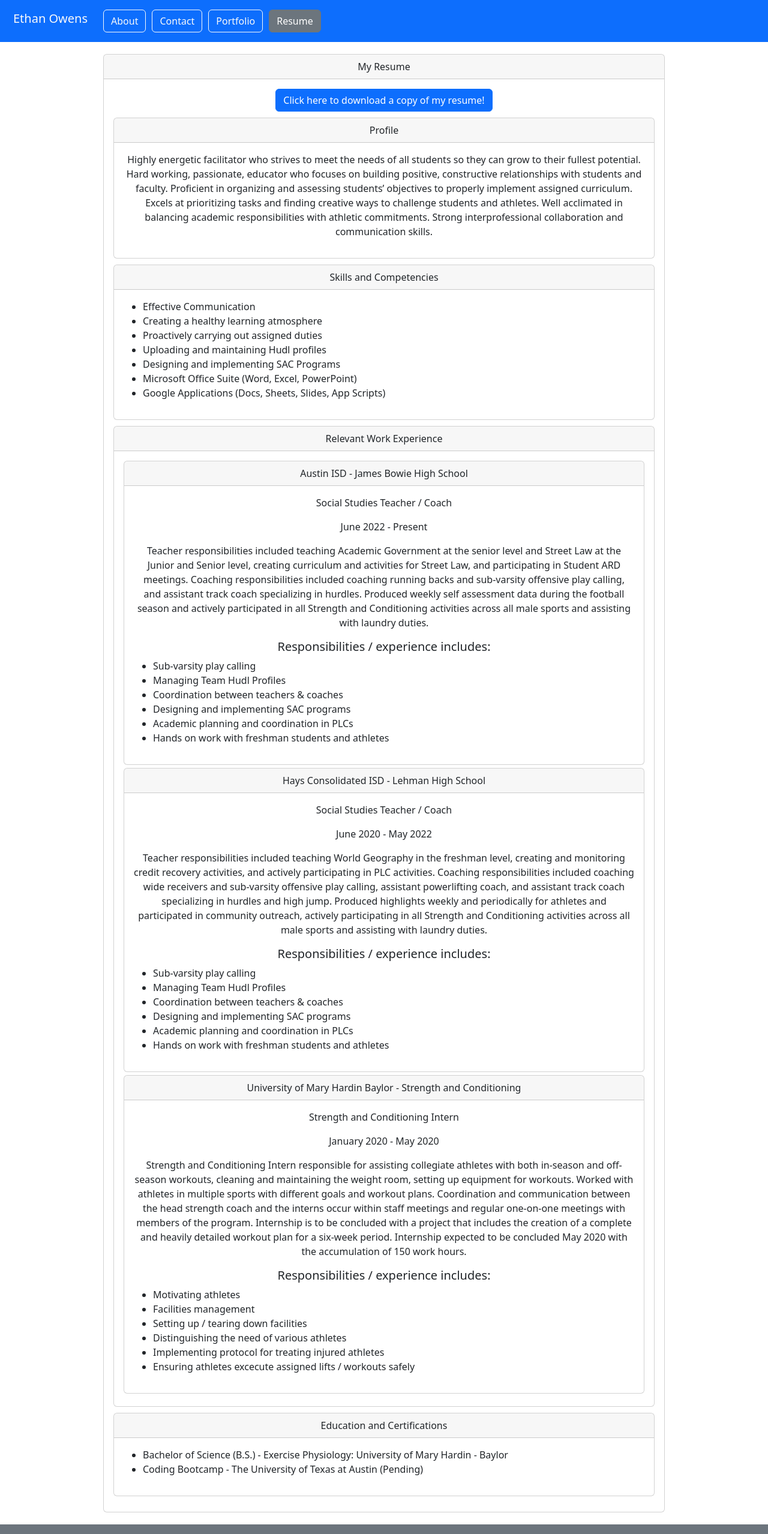
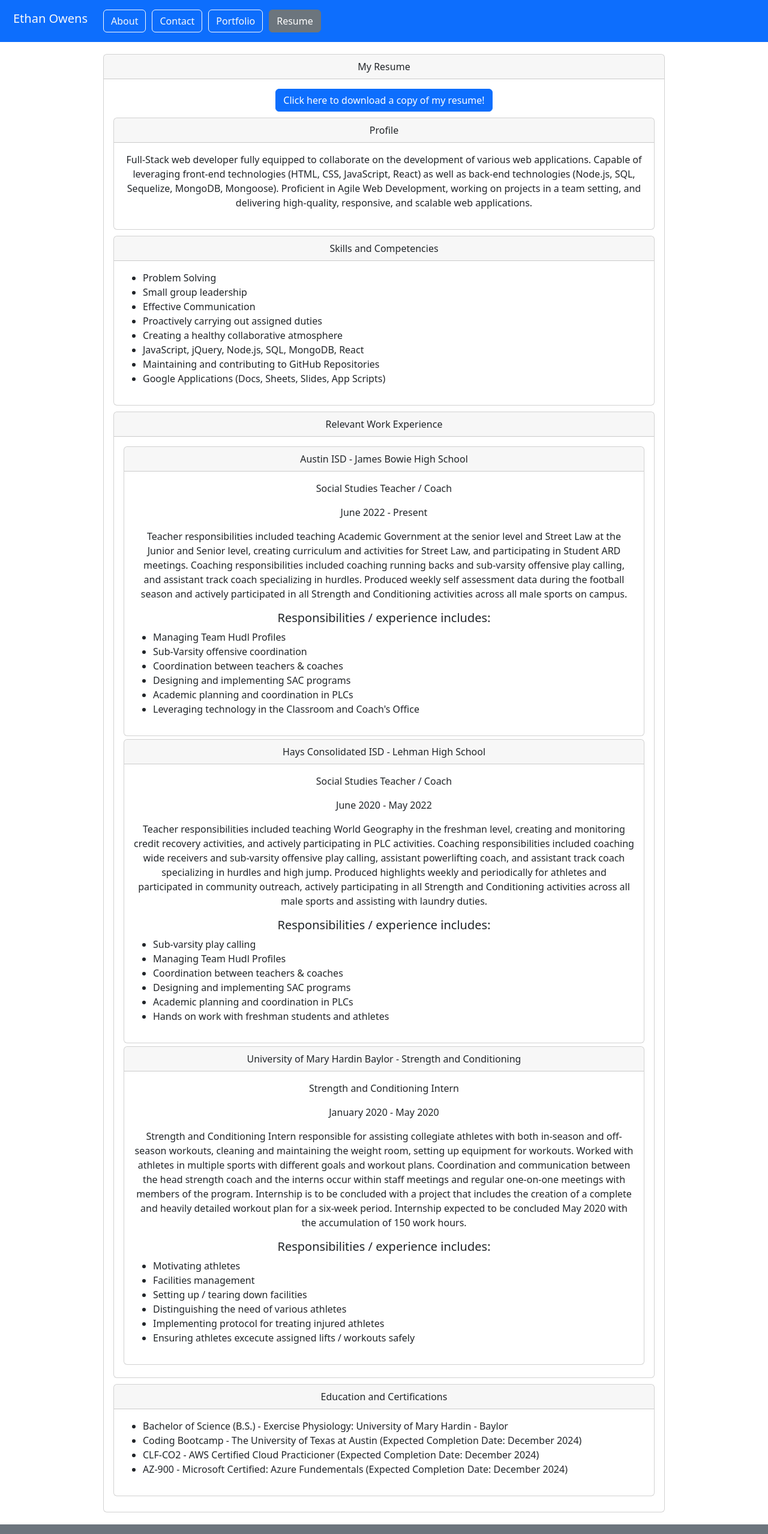
Before and after one commit to Teacher2Coder/react-portfolio, a React (Vite) app: page /resume in a window 1280 px wide. Shown: the top 2557 px of the page at 60% size. Built offline with nearby package versions, Linux system fonts and the light colour scheme.

Commit message:
updated resume

```diff
--- a/src/pages/ResumePage.jsx
+++ b/src/pages/ResumePage.jsx
@@ -17,11 +17,9 @@ export default function ResumePage() {
                     <header className='card-header'>Profile</header>
                     <div className='card-body'>
                         <p>
-                        Highly energetic facilitator who strives to meet the needs of all students so they can grow to their fullest potential.
-                        Hard working, passionate, educator who focuses on building positive, constructive relationships with students and faculty.
-                        Proficient in organizing and assessing students’ objectives to properly implement assigned curriculum.
-                        Excels at prioritizing tasks and finding creative ways to challenge students and athletes. Well acclimated in balancing academic responsibilities with athletic commitments.
-                        Strong interprofessional collaboration and communication skills.
+                        Full-Stack web developer fully equipped to collaborate on the development of various web applications.
+                        Capable of leveraging front-end technologies (HTML, CSS, JavaScript, React) as well as back-end technologies (Node.js, SQL, Sequelize, MongoDB, Mongoose).
+                        Proficient in Agile Web Development, working on projects in a team setting, and delivering high-quality, responsive, and scalable web applications.
                         </p>
                     </div>
                 </div>
@@ -29,12 +27,13 @@ export default function ResumePage() {
                     <header className='card-header'>Skills and Competencies</header>
                     <div className='card-body'>
                         <ul className="resume-list">
+                            <li>Problem Solving</li>
+                            <li>Small group leadership</li>
                             <li>Effective Communication</li>
-                            <li>Creating a healthy learning atmosphere</li>
                             <li>Proactively carrying out assigned duties</li>
-                            <li>Uploading and maintaining Hudl profiles</li>
-                            <li>Designing and implementing SAC Programs</li>
-                            <li>Microsoft Office Suite (Word, Excel, PowerPoint)</li>
+                            <li>Creating a healthy collaborative atmosphere</li>
+                            <li>JavaScript, jQuery, Node.js, SQL, MongoDB, React</li>
+                            <li>Maintaining and contributing to GitHub Repositories</li>
                             <li>Google Applications (Docs, Sheets, Slides, App Scripts)</li>
                         </ul>
                     </div>
@@ -50,16 +49,16 @@ export default function ResumePage() {
                                 <p>
                                     Teacher responsibilities included teaching Academic Government at the senior level and Street Law at the Junior and Senior level, creating curriculum and activities for Street Law,
                                     and participating in Student ARD meetings. Coaching responsibilities included coaching running backs and sub-varsity offensive play calling, and assistant track coach specializing in hurdles.
-                                    Produced weekly self assessment data during the football season and actively participated in all Strength and Conditioning activities across all male sports and assisting with laundry duties.
+                                    Produced weekly self assessment data during the football season and actively participated in all Strength and Conditioning activities across all male sports on campus.
                                 </p>
                                 <h5>Responsibilities / experience includes:</h5>
                                 <ul className='resume-list'>
-                                    <li>Sub-varsity play calling</li>
                                     <li>Managing Team Hudl Profiles</li>
+                                    <li>Sub-Varsity offensive coordination</li>
                                     <li>Coordination between teachers & coaches</li>
                                     <li>Designing and implementing SAC programs</li>
                                     <li>Academic planning and coordination in PLCs</li>
-                                    <li>Hands on work with freshman students and athletes</li>
+                                    <li>Leveraging technology in the Classroom and Coach's Office</li>
                                 </ul>
                             </div>
                         </div>
@@ -112,7 +111,9 @@ export default function ResumePage() {
                         <div className='card-body'>
                             <ul className="resume-list">
                                 <li>Bachelor of Science (B.S.) - Exercise Physiology: University of Mary Hardin - Baylor</li>
-                                <li>Coding Bootcamp - The University of Texas at Austin (Pending)</li>
+                                <li>Coding Bootcamp - The University of Texas at Austin (Expected Completion Date: December 2024)</li>
+                                <li>CLF-CO2 - AWS Certified Cloud Practicioner (Expected Completion Date: December 2024)</li>
+                                <li>AZ-900 - Microsoft Certified: Azure Fundementals (Expected Completion Date: December 2024)</li>
                             </ul>
                         </div>
                     </div>
```
Also changed, not shown: 1 other file (tests, documents, lock files or other folders).
